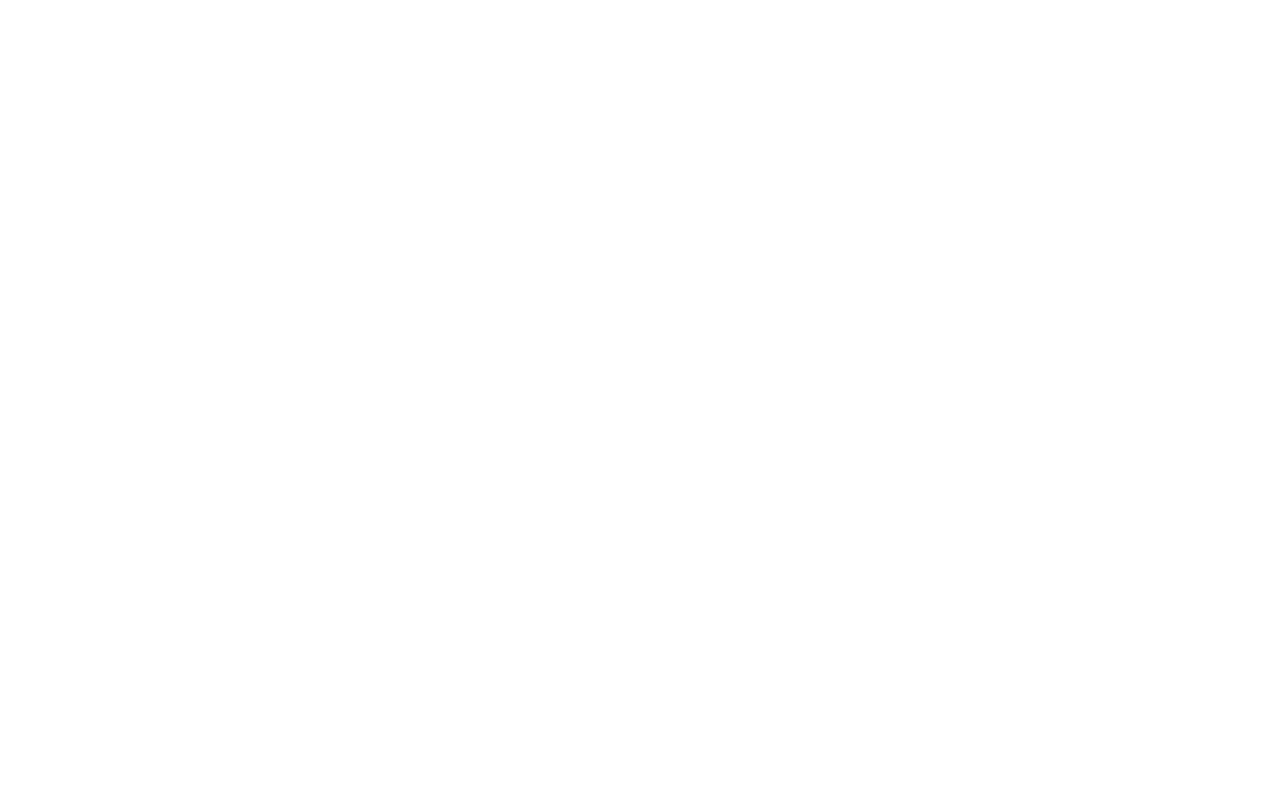
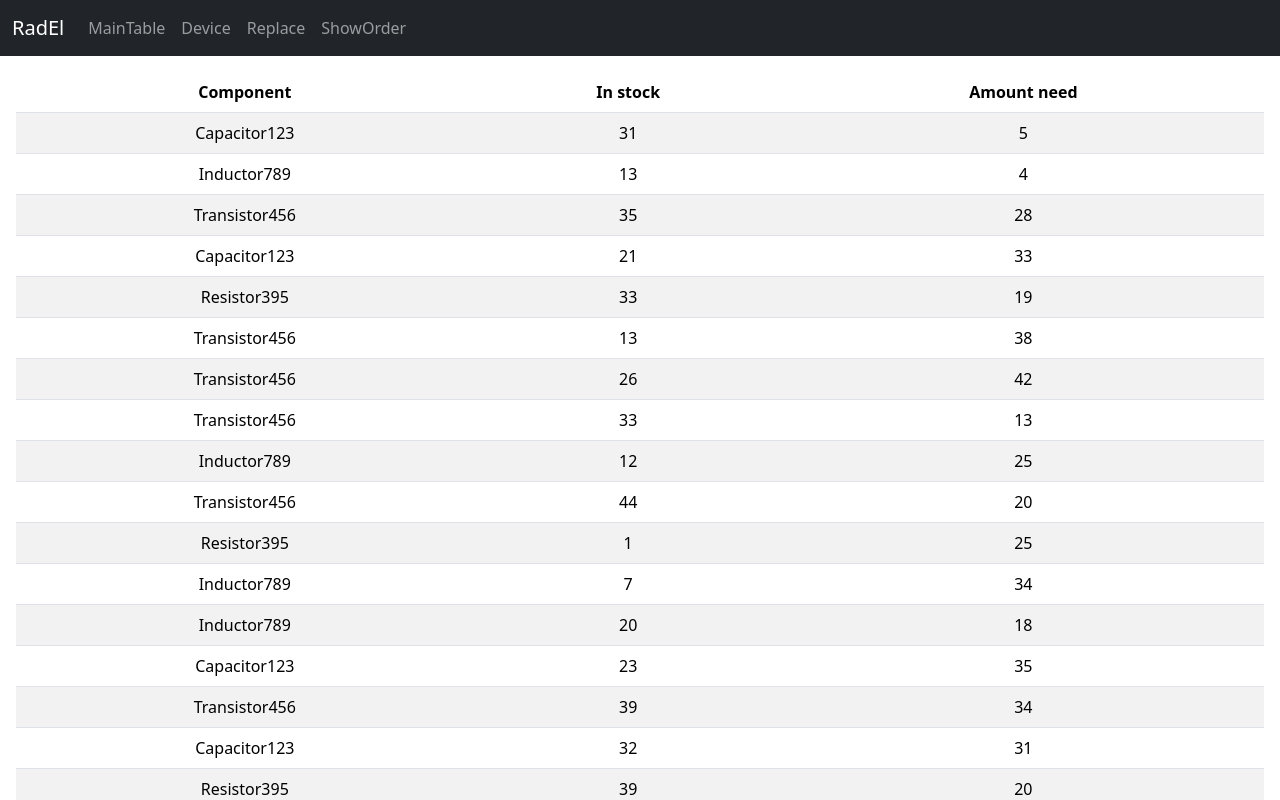
Before and after one commit to SamDemon2/radelements, a React (Create React App) app: page /my-orders in a window 1280 px wide. Before the commit this address had no page. Shown: the top 800 px of the page. Built offline with nearby package versions, Linux system fonts and the light colour scheme.

Commit message:
Всё успешно добавил. Теперь надо жать дальнейшего ТЗ

```diff
--- a/src/App.tsx
+++ b/src/App.tsx
@@ -9,6 +9,7 @@ import {Provider, useSelector} from "react-redux";
 import {RootState} from "@reduxjs/toolkit/dist/query/core/apiState";
 import {store} from "./redux/store";
 import Replace from "./components/Replace";
+import ShowOrder from "./components/ShowOrder";
 
 function Layout() {
   return <>
@@ -39,6 +40,7 @@ function App() {
           <Route index element={<MainTable/>}/>
           <Route path="my-base" element={<Base/>}/>
           <Route path="my-replace" element={<Replace/>}/>
+          <Route path="my-orders" element={<ShowOrder/>}/>
         </Route>
       </Routes>
       </Router>
--- a/src/components/Header.tsx
+++ b/src/components/Header.tsx
@@ -21,7 +21,7 @@ const Header = () => {
                             <a className="nav-link" href="my-replace">Replace</a>
                         </li>
                         <li className="nav-item">
-                            <a className="nav-link">ShowOrder</a>
+                            <a className="nav-link" href="my-orders">ShowOrder</a>
                         </li>
                     </ul>
                 </div>
--- a/src/components/MainTable.tsx
+++ b/src/components/MainTable.tsx
@@ -25,7 +25,7 @@ const MainTable: React.FC = () => {
           </thead>
           <tbody>
           {reduxTableData ? (
-              reduxTableData.components.map((item: RadioComponent) => (
+              reduxTableData.tableData.components.map((item: RadioComponent) => (
                   <tr key={item.id}>
                     <td>{item.id}</td>
                     <td>{item.category}</td>
--- a/src/components/ShowOrder.tsx
+++ b/src/components/ShowOrder.tsx
@@ -1,8 +1,43 @@
 import React from "react";
+import {useSelector} from "react-redux";
+import {RootState} from "../redux/store";
 
-const ShowOrder = () => {
+interface OrderItem {
+  component: string;
+  in_stock: number;
+  amount_need: number;
+}
+
+const ShowOrder: React.FC = () => {
+  const reduxTableData = useSelector((state:RootState) => state.tableData);
+
   return <>
-
+    <div className="my-3 ms-3 me-3">
+      <table className="table table-striped">
+        <thead>
+          <tr>
+            <th>Component</th>
+            <th>In stock</th>
+            <th>Amount need</th>
+          </tr>
+        </thead>
+        <tbody>
+        {reduxTableData ? (
+            reduxTableData.tableData.order_components.map((item: OrderItem) => (
+                <tr key={item.component}>
+                  <td>{item.component}</td>
+                  <td>{item.in_stock}</td>
+                  <td>{item.amount_need}</td>
+                </tr>
+            ))
+        ) : (
+         <tr>
+           <td colSpan={3} > No data</td>
+         </tr>
+        )}
+        </tbody>
+      </table>
+    </div>
   </>
 }
 export default ShowOrder;
```
